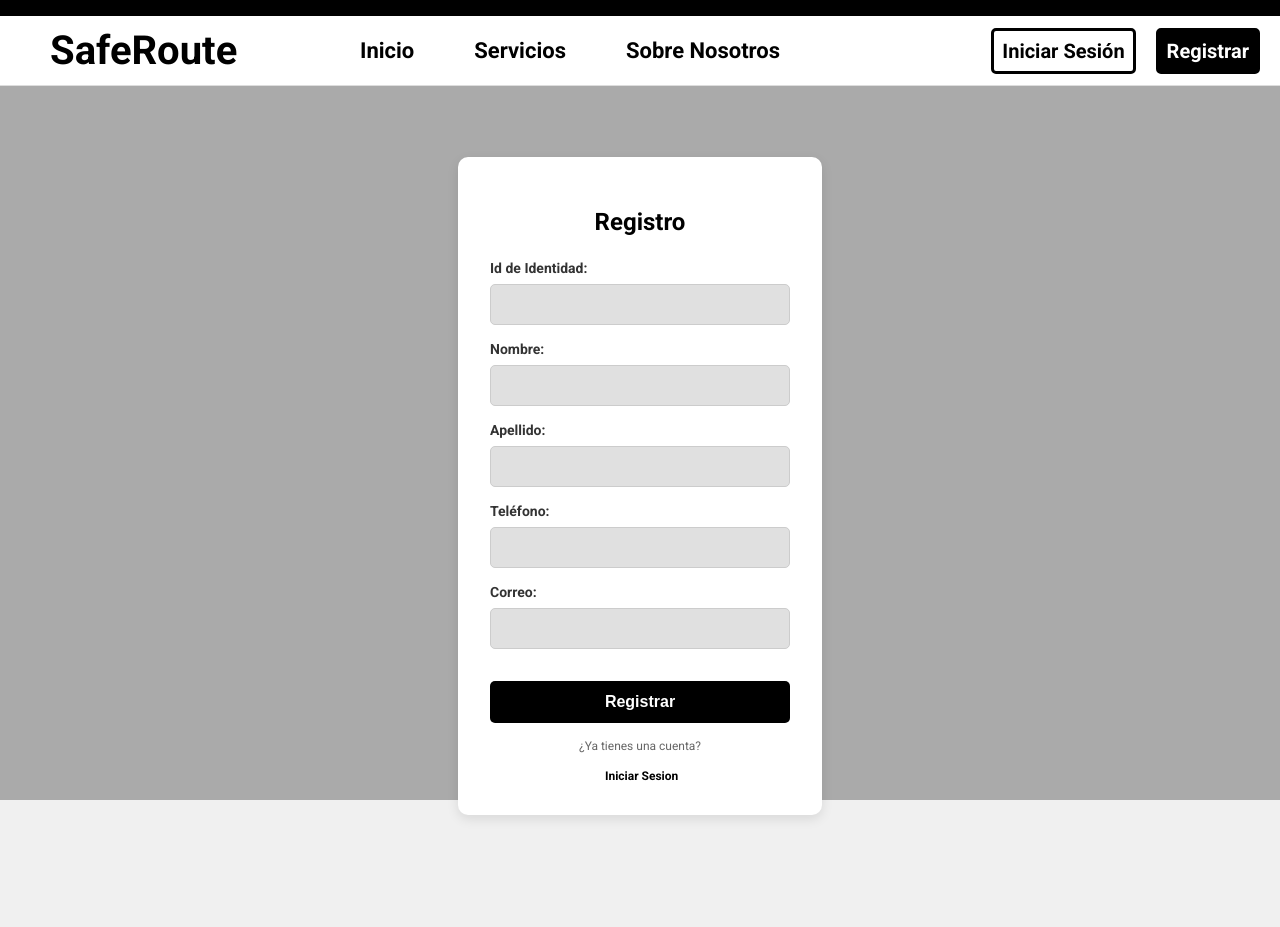
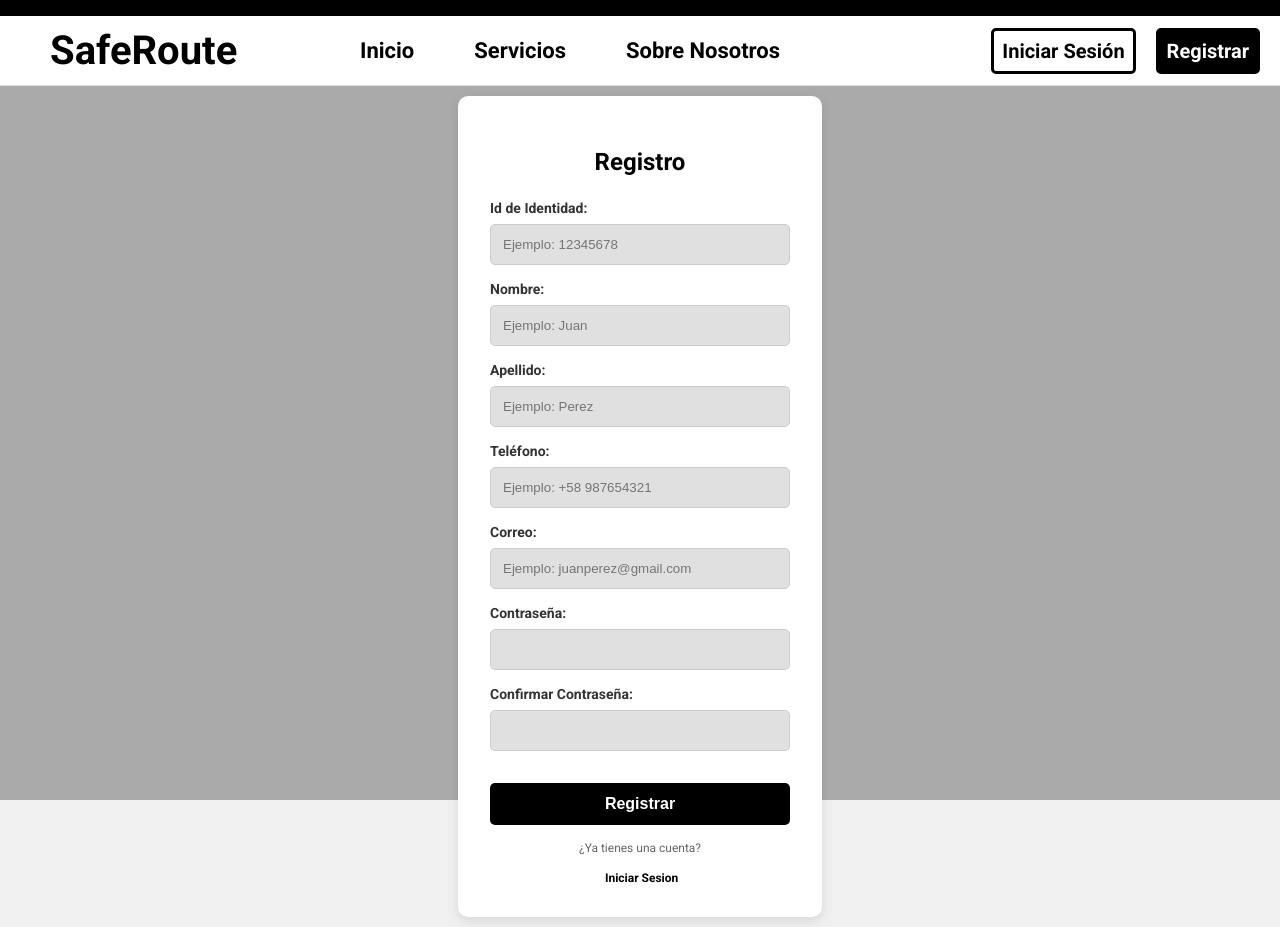
Before and after one commit to yolbert28/frontend-web-gestion-transporte, a React (Vite) app: page /register in a window 1280 px wide. Before the commit the page ends 886 px from the top, so only its background shows below. Built offline with nearby package versions, Linux system fonts and the light colour scheme.

Commit message:
Registro funcional, falta login

```diff
--- a/src/pages/Register/Register.css
+++ b/src/pages/Register/Register.css
@@ -38,7 +38,8 @@ body,html{
 }
 .register-container input[type="text"],
 .register-container input[type="tel"],
-.register-container input[type="email"]{
+.register-container input[type="email"],
+.register-container input[type="password"]{
     width: 100%;
     padding: 0.75rem;
     margin-bottom: 1rem;
--- a/src/pages/Register/Register.tsx
+++ b/src/pages/Register/Register.tsx
@@ -3,11 +3,13 @@ import React, { useState } from 'react';
 import './Register.css'
 const Register: React.FC = () => {
   const [formData, setFormData] = useState({
-    identityId: '',
-    firstName: '',
-    lastName: '',
-    phone: '',
-    email: ''
+    documento: '',
+    nombre: '',
+    apellido: '',
+    telefono: '',
+    correo: '',
+    password: '',
+    confirmPassword: '',
   });
 
   const handleChange = (e: React.ChangeEvent<HTMLInputElement>) => {
@@ -17,8 +19,43 @@ const Register: React.FC = () => {
 
   const handleSubmit = (e: React.FormEvent) => {
     e.preventDefault();
-    console.log(formData); // Puedes conectar aquí con tu API en el futuro
+
+    // Verificar si las contraseñas coinciden
+    if (formData.password !== formData.confirmPassword) {
+      alert('Las contraseñas no coinciden');
+      return;
+    }
+
+    // Enviar los datos al backend de node
+    fetch('http://localhost:3000/register', {
+      method: 'POST',
+      headers: {
+        'Content-Type': 'application/json',
+      },
+      body: JSON.stringify({
+       documento: formData.documento,
+        nombre: formData.nombre,
+        apellido: formData.apellido,
+        telefono: formData.telefono,
+        correo: formData.correo,
+        password: formData.password, // Se debe enviar la contraseña
+        password_confirmation: formData.confirmPassword, // Se debe enviar también la confirmación
+      }),
+    })
+      .then(response => response.json())
+      .then(data => {
+        if (data.errors) {
+          alert('Error: ' + JSON.stringify(data.errors));
+        } else {
+          alert('Usuario registrado exitosamente');
+        }
+      })
+      .catch(error => {
+        console.error('Error al conectar con el servidor:', error);
+        alert('Error al registrar usuario');
+      });
   };
+
 
   return (
    <div className='main-container'>
@@ -28,9 +65,10 @@ const Register: React.FC = () => {
         <div>
           <label>Id de Identidad:</label>
           <input
+          placeholder='Ejemplo: 12345678'
             type="text"
-            name="identityId"
-            value={formData.identityId}
+            name="documento"
+            value={formData.documento}
             onChange={handleChange}
             required
           />
@@ -38,9 +76,10 @@ const Register: React.FC = () => {
         <div>
           <label>Nombre:</label>
           <input
+            placeholder='Ejemplo: Juan'
             type="text"
-            name="firstName"
-            value={formData.firstName}
+            name="nombre"
+            value={formData.nombre}
             onChange={handleChange}
             required
           />
@@ -48,9 +87,10 @@ const Register: React.FC = () => {
         <div>
           <label>Apellido:</label>
           <input
+            placeholder='Ejemplo: Perez'
             type="text"
-            name="lastName"
-            value={formData.lastName}
+            name="apellido"
+            value={formData.apellido}
             onChange={handleChange}
             required
           />
@@ -58,9 +98,10 @@ const Register: React.FC = () => {
         <div>
           <label>Teléfono:</label>
           <input
+            placeholder='Ejemplo: +58 987654321'
             type="tel"
-            name="phone"
-            value={formData.phone}
+            name="telefono"
+            value={formData.telefono}
             onChange={handleChange}
             required
           />
@@ -68,11 +109,30 @@ const Register: React.FC = () => {
         <div>
           <label>Correo:</label>
           <input
+            placeholder='Ejemplo: juanperez@gmail.com'
             type="email"
-            name="email"
-            value={formData.email}
+            name="correo"
+            value={formData.correo}
             onChange={handleChange}
             required
+          />
+        </div>
+        <div>
+          <label >Contraseña:</label>
+          <input type="password"
+          name='password'
+          value={formData.password}
+          onChange={handleChange}
+          required
+          />
+        </div>
+        <div>
+          <label> Confirmar Contraseña:</label>
+          <input type="password"
+          name='confirmPassword'
+          value={formData.confirmPassword}
+          onChange={handleChange}
+          required
           />
         </div>
         <button type="submit">Registrar</button>
--- a/src/pages/layouts/NavBar.tsx
+++ b/src/pages/layouts/NavBar.tsx
@@ -1,12 +1,12 @@
+import { useState } from "react";
 import { Outlet, Link } from "react-router-dom";
-import { useState } from "react"; // Importar useState para manejar la visibilidad del menú
 import "./NavBar.css";
 
 export default function NavBar(): JSX.Element {
-  const [isMenuOpen, setIsMenuOpen] = useState(false); // Estado para controlar el menú en pantallas pequeñas
+  const [isMenuOpen, setIsMenuOpen] = useState(false);
 
   const toggleMenu = () => {
-    setIsMenuOpen(prevState => !prevState); // Alternar la visibilidad del menú
+    setIsMenuOpen(!isMenuOpen);
   };
 
   return (
@@ -17,7 +17,7 @@ export default function NavBar(): JSX.Element {
           <div className="logo">
             <Link to="/">SafeRoute</Link>
           </div>
-          <nav className={`bar ${isMenuOpen ? "open" : ""}`}> {/* Condicional para mostrar u ocultar el menú */}
+          <nav className={`bar ${isMenuOpen ? "open" : ""}`}>
             <ul className="options">
               <li>
                 <Link className="option" to="/">Inicio</Link>
@@ -34,8 +34,9 @@ export default function NavBar(): JSX.Element {
             <Link to="/login">Iniciar Sesión</Link>
             <Link to="/register">Registrar</Link>
           </div>
+          {/* Botón Hamburguesa */}
           <button className="burger-button" onClick={toggleMenu}>
-            &#9776; {/* Símbolo del botón de menú hamburguesa */}
+            ☰
           </button>
         </div>
         <div className="pages">
```
